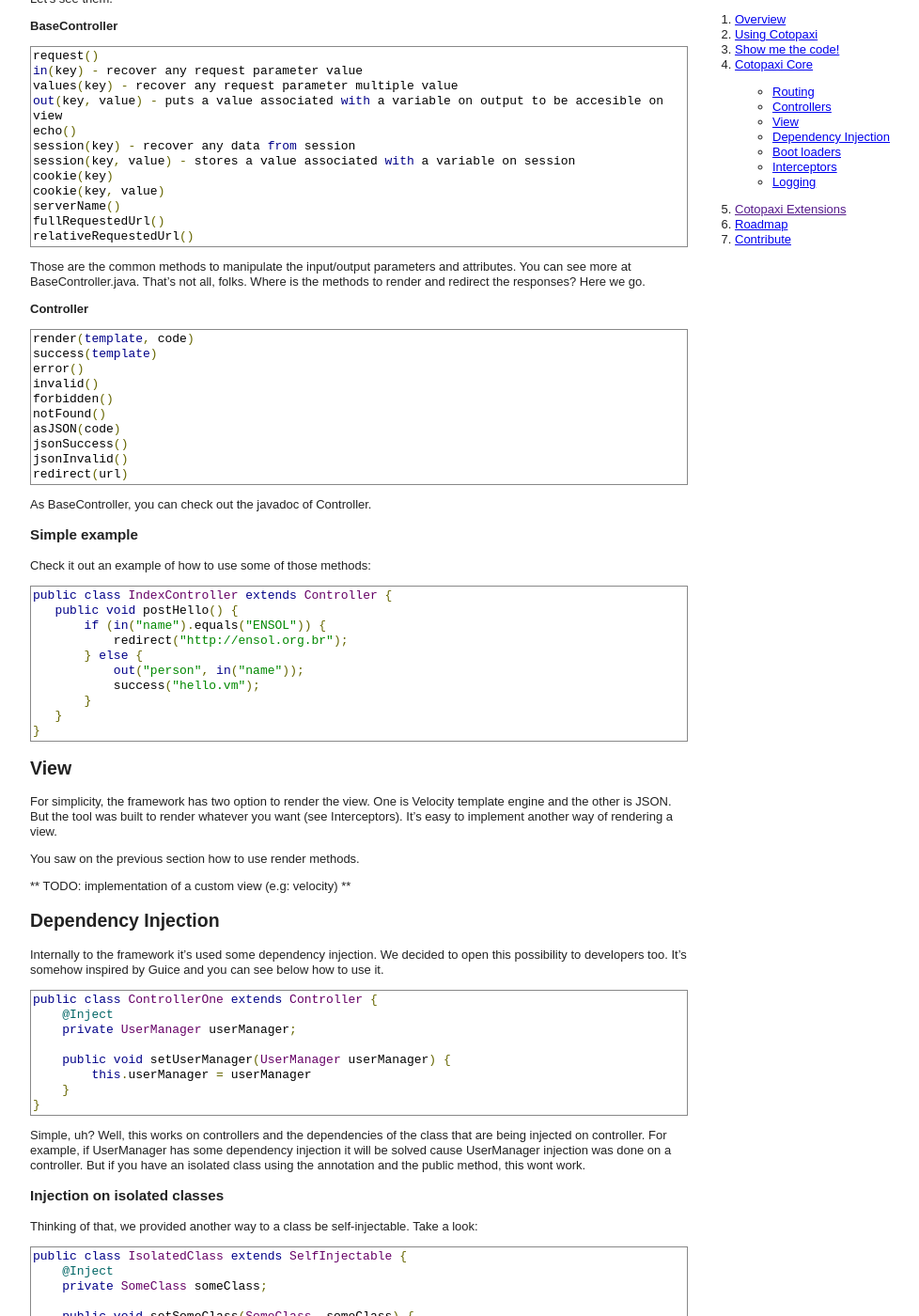
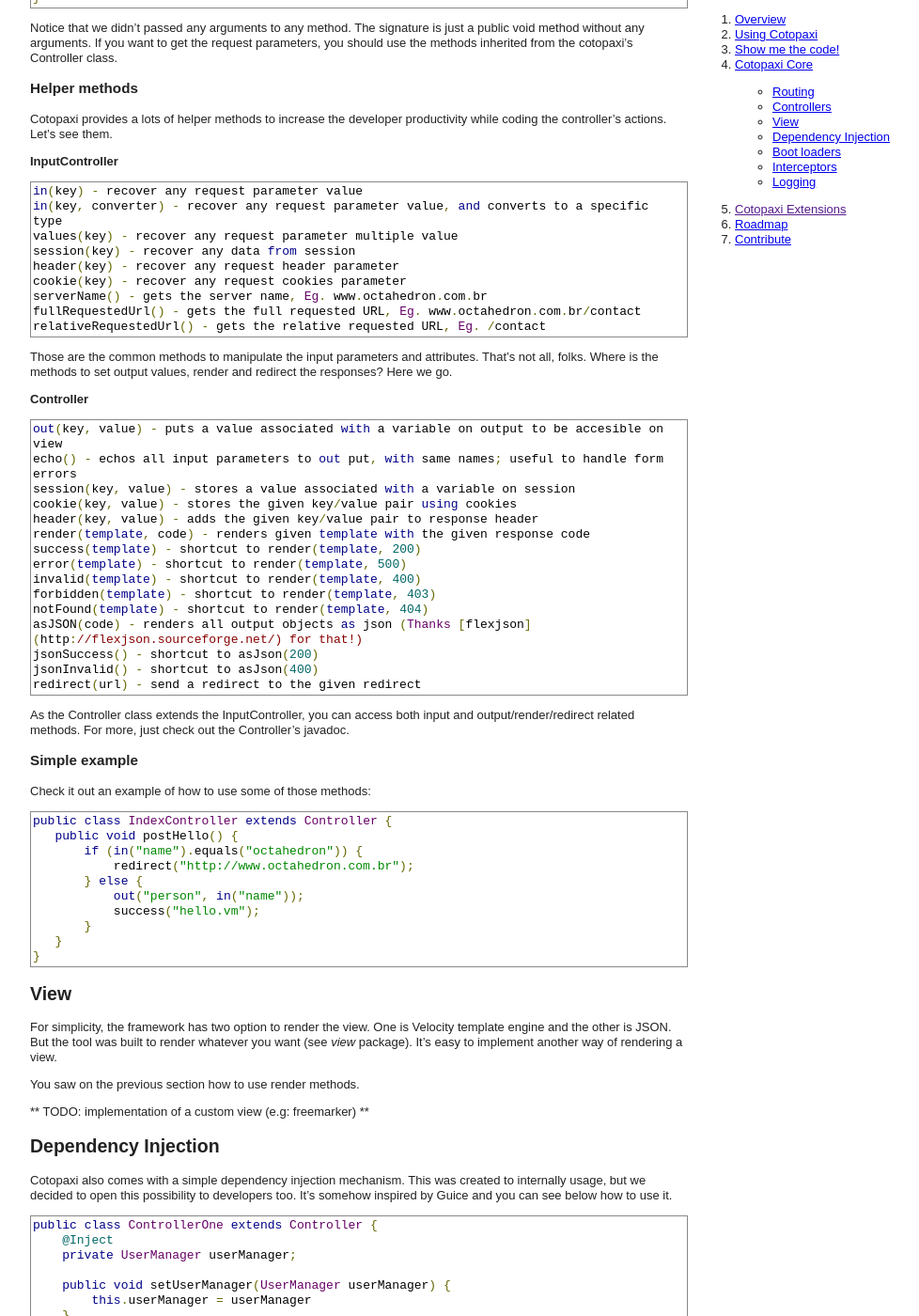
Before and after one commit to OctahedronBR/cotopaxi-core, a Jekyll site: the page built from documentation/core.md, in a window 1280 px wide and 1400 px high, scrolled down 1647 px. Shown: the whole window at 94% size, without its empty margins (128-1106 px from the left). Built offline with Jekyll 4.4.1, drawn with Linux system fonts in a browser that asks for light colours; nearby versions of some CDN libraries; some of the changed text lies outside the part shown.

Commit message:
Core page review:
	- Some minor changes;
	- Controllers Fixed;
	- Added FinalizerInterceptor;
	(still missing validators and converters)

```diff
--- a/documentation/core.md
+++ b/documentation/core.md
@@ -72,6 +72,10 @@
 Being more objective, after configuration of URL routing, it’s necessary to start coding (yay!). Once you specified the controller class br.octahedron.ControllerOne, you have to create that class and extends the Controller class provided by the framework.
 
 <pre class="prettyprint">
+package br.octahedron;
+
+import br.octahdron.cotopaxi.controller.Controller;
+
 public class ControllerOne extends Controller {
     (...)
 }
@@ -92,6 +96,10 @@
 you need to have
 
 <pre class="prettyprint">
+package br.octahedron;
+
+import br.octahdron.cotopaxi.controller.Controller;
+
 public class ControllerOne extends Controller {
     public void getList() { }
     public void putCreate() { }
@@ -99,47 +107,49 @@
 }
 </pre>
 
-Notice that we didn’t passed any arguments to any method. The signature is just a public void method without any arguments. If you want to get the request parameters, you need to see in method helper.
+Notice that we didn’t passed any arguments to any method. The signature is just a public void method without any arguments. If you want to get the request parameters, you should use the methods inherited from the cotopaxi’s Controller class.
 
 ### Helper methods
 
 Cotopaxi provides a lots of helper methods to increase the developer productivity while coding the controller’s actions. Let’s see them.
 
-**BaseController**
+**InputController**
 
 <pre class="prettyprint">
-request()
 in(key) - recover any request parameter value
+in(key, converter) - recover any request parameter value, and converts to a specific type
 values(key) - recover any request parameter multiple value
-out(key, value) - puts a value associated with a variable on output to be accesible on view
-echo()
 session(key) - recover any data from session
-session(key, value) - stores a value associated with a variable on session
-cookie(key)
-cookie(key, value)
-serverName()
-fullRequestedUrl()
-relativeRequestedUrl()
+header(key) - recover any request header parameter
+cookie(key) - recover any request cookies parameter
+serverName() - gets the server name, Eg. www.octahedron.com.br
+fullRequestedUrl() - gets the full requested URL, Eg. www.octahedron.com.br/contact
+relativeRequestedUrl() - gets the relative requested URL, Eg. /contact
 </pre>
 
-Those are the common methods to manipulate the input/output parameters and attributes. You can see more at BaseController.java. That’s not all, folks. Where is the methods to render and redirect the responses? Here we go.
+Those are the common methods to manipulate the input parameters and attributes. That’s not all, folks. Where is the methods to set output values, render and redirect the responses? Here we go.
 
 **Controller**
 
 <pre class="prettyprint">
-render(template, code)
-success(template)
-error()
-invalid()
-forbidden()
-notFound()
-asJSON(code)
-jsonSuccess()
-jsonInvalid()
-redirect(url)
+out(key, value) - puts a value associated with a variable on output to be accesible on view
+echo() - echos all input parameters to out put, with same names; useful to handle form errors
+session(key, value) - stores a value associated with a variable on session
+cookie(key, value) - stores the given key/value pair using cookies
+header(key, value) - adds the given key/value pair to response header
+render(template, code) - renders given template with the given response code
+success(template) - shortcut to render(template, 200)
+error(template) - shortcut to render(template, 500)
+invalid(template) - shortcut to render(template, 400)
+forbidden(template) - shortcut to render(template, 403)
+notFound(template) - shortcut to render(template, 404)
+asJSON(code) - renders all output objects as json (Thanks [flexjson](http://flexjson.sourceforge.net/) for that!)
+jsonSuccess() - shortcut to asJson(200)
+jsonInvalid() - shortcut to asJson(400)
+redirect(url) - send a redirect to the given redirect
 </pre>
 
-As BaseController, you can check out the javadoc of Controller.
+As the Controller class extends the InputController, you can access both input and output/render/redirect related methods. For more, just  check out the Controller’s javadoc.
 
 ### Simple example
 
@@ -148,8 +158,8 @@
 <pre class="prettyprint">
 public class IndexController extends Controller {
    public void postHello() {
-       if (in("name").equals("ENSOL")) {
-           redirect("http://ensol.org.br");
+       if (in("name").equals("octahedron")) {
+           redirect("http://www.octahedron.com.br");
        } else {
            out("person", in("name"));
            success("hello.vm");
@@ -160,15 +170,15 @@
 
 ## View
 
-For simplicity, the framework has two option to render the view. One is Velocity template engine and the other is JSON. But the tool was built to render whatever you want (see Interceptors). It’s easy to implement another way of rendering a view.
+For simplicity, the framework has two option to render the view. One is Velocity template engine and the other is JSON. But the tool was built to render whatever you want (see _view_ package). It’s easy to implement another way of rendering a view.
 
 You saw on the previous section how to use render methods.
 
-** TODO: implementation of a custom view (e.g: velocity) **
+** TODO: implementation of a custom view (e.g: freemarker) **
 
 ## Dependency Injection
 
-Internally to the framework it’s used some dependency injection. We decided to open this possibility to developers too. It’s somehow inspired by Guice and you can see below how to use it.
+Cotopaxi also comes with a simple dependency injection mechanism. This was created to internally usage, but we decided to open this possibility to developers too. It’s somehow inspired by Guice and you can see below how to use it.
 
 <pre class="prettyprint">
 public class ControllerOne extends Controller {
@@ -181,7 +191,7 @@
 }
 </pre>
 
-Simple, uh? Well, this works on controllers and the dependencies of the class that are being injected on controller. For example, if UserManager has some dependency injection it will be solved cause UserManager injection was done on a controller. But if you have an isolated class using the annotation and the public method, this wont work.
+Pretty simple, uh? Well, this works on controllers and the dependencies of the class that are being injected on controller. For example, if UserManager has some dependency injection it will be solved cause UserManager injection was done on a controller. But if you have an isolated class using the annotation and the public method, this won’t work.
 
 ### Injection on isolated classes
 
@@ -247,7 +257,7 @@
 
 What will differ your interceptors is who you are extending from. The order you specified in the config file, it will be the same as execution.
 
-### Controller's interceptors
+### Controller’s interceptors
 
 The controller interceptors are executed before the controller process the request. So, if you need to authenticate or authorize an user, using a controller interceptor sounds interesting. Another thing you need to know is that controller interceptors are used on your controller code with annotations.
 
@@ -298,15 +308,21 @@
 
 Both getIndex() and listUsers() calls have interceptor being executed.
 
-### Response interceptors
+### Template interceptors
 
-Response interceptors are executed after the controller process the request and it’s useful when you want to render a specific view, add repetitive attributes on output, or anything you think that would be good to do after the request has been processed by the controller.
+Template interceptors are executed after the controller process the request and before template render. It’s useful when you want to render a specific view, add repetitive attributes on output.
 
-A particularity from response interceptors is that they are called every single request that comes to the framework.
+A particularity from template interceptors is that they are called every single response being rendered using a template (as you should guess, it isn’t execute when rendering a JSONResponse).
+
+### Finalizer interceptors
+
+This kind of interceptors are executed after the Response be dispatched. You should use it if you want to do some house cleanning task after a request processing, as release database connection, for example.
+
+Finalizers interceptor are always executed, even on errors.
 
 ## Logging
 
-In Cotopaxi was developed a class for logging. It’s a simple Logger wrapper with a few fancy methods. We were tired of doing
+In Cotopaxi was developed a class for logging. It’s a simple java.util.Logger wrapper with a few fancy methods. We were tired of doing
 
 <pre class="prettyprint">
 log.info("User " + user.getName() + " was not found");
@@ -317,7 +333,9 @@
 
 <pre class="prettyprint">
 log.info("User %s was not found", user.getName());
-// TODO another example with two parameters
+log.info("User %s entered the password %s", user.getName(), user.getPassword());
+// Please folks, don’t try it at home :-)
+log.terror("Some error occurrs", exception);
 </pre>
 
 But before that, you need to instantiate the Log class:
@@ -326,4 +344,4 @@
 Log log = new Log(SomeClass.class);
 </pre>
 
-You can check it out more on the documentation [link]. It’s just something available on framework that you can use or not.
+The avaliable log levels are _debug_, _info_, _warning_, _error_. You can check it out more on the documentation [link]. It’s just something available on framework that you can use or not.
```
Also changed, not shown: other parts of documentation/core.md (+2 -2 lines).
